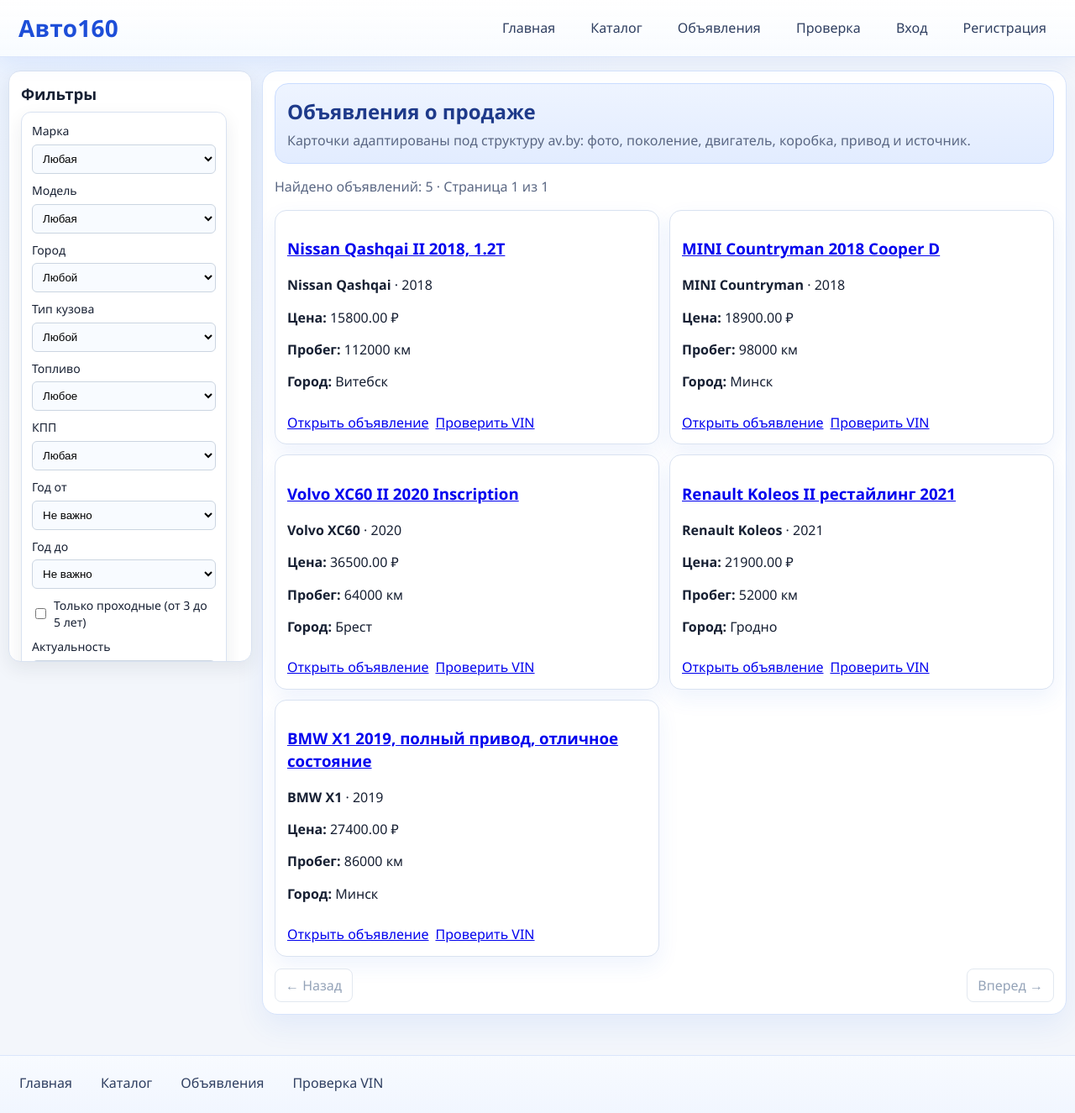
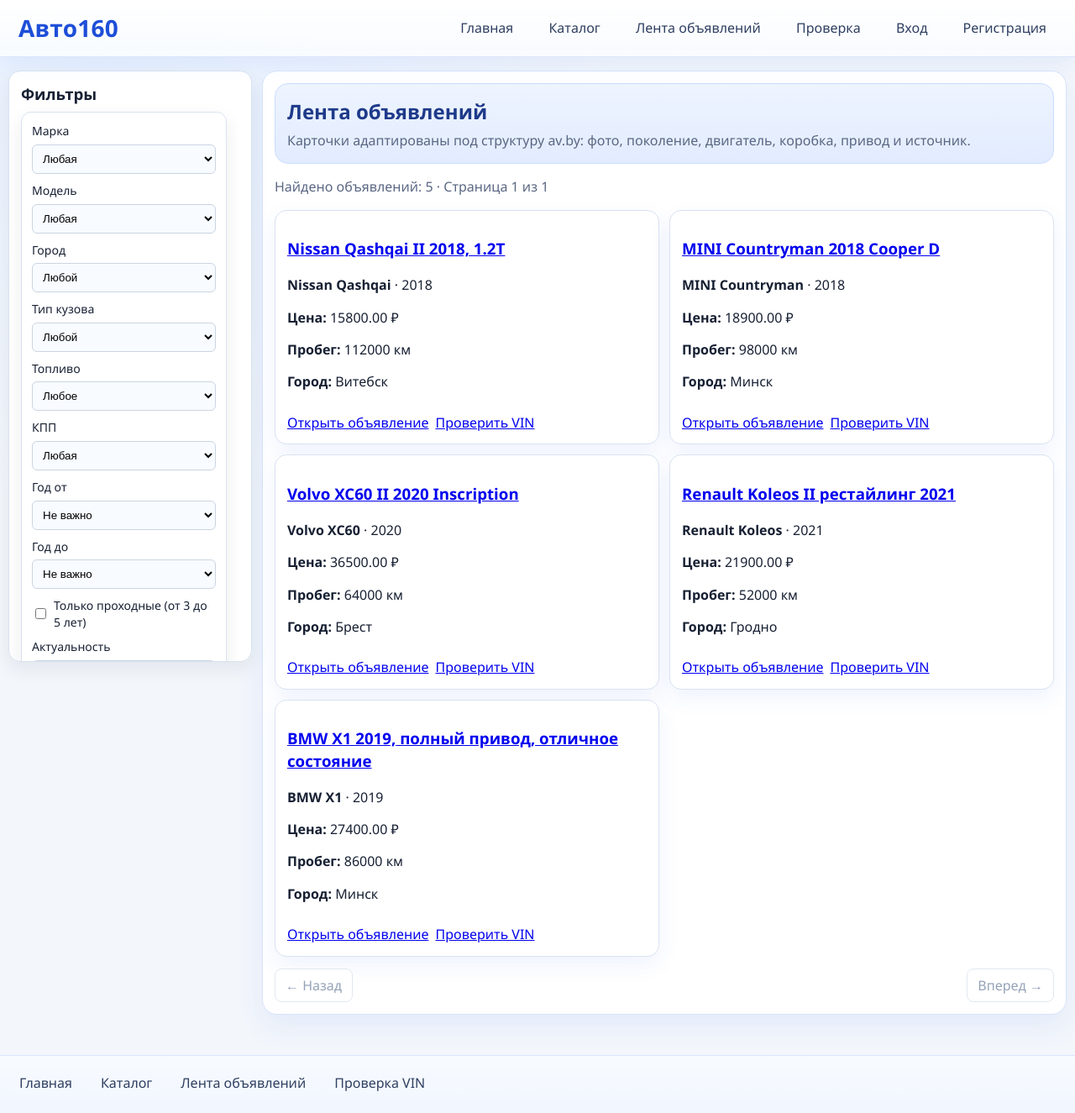
Before and after one commit to Barmatux/auto160, a FastAPI app: page /listings in a window 1280 px wide. Shown: the whole page at 84% size. Run offline with FastAPI, Linux system fonts and the light colour scheme.

Commit message:
Rename listings section to Lenta obyavleniy and simplify catalog cards.
Use the new feed label in nav and listings pages (#114) and remove year ranges and modification counts from model and generation catalog cards.

Co-authored-by: Cursor <cursoragent@cursor.com>

```diff
--- a/backend/app/templates/base.html
+++ b/backend/app/templates/base.html
@@ -12,7 +12,7 @@
       <nav>
         <a href="/">Главная</a>
         <a href="/catalog">Каталог</a>
-        <a href="/listings">Объявления</a>
+        <a href="/listings">Лента объявлений</a>
         <a href="/inspection">Проверка</a>
         {% if is_admin %}
           <a href="/create-listing">Подать объявление</a>
@@ -35,7 +35,7 @@
       <div class="site-footer-inner">
         <a href="/">Главная</a>
         <a href="/catalog">Каталог</a>
-        <a href="/listings">Объявления</a>
+        <a href="/listings">Лента объявлений</a>
         <a href="/inspection">Проверка VIN</a>
       </div>
     </footer>
--- a/backend/app/templates/catalog_generations.html
+++ b/backend/app/templates/catalog_generations.html
@@ -27,8 +27,6 @@
               <p><strong>{{ item.make }} {{ item.model }}</strong></p>
             {% endif %}
             <h3><a href="{{ item.mods_url }}">{{ item.generation }}</a></h3>
-            <p>Годы: {{ item.year_from or "?" }} - {{ item.year_to or "?" }}</p>
-            <p>Комплектаций: <strong>{{ item.count }}</strong></p>
             {% if item.listings_url %}
               <p><a href="{{ item.listings_url }}">Объявления по поколению</a></p>
             {% endif %}
--- a/backend/app/templates/catalog_models.html
+++ b/backend/app/templates/catalog_models.html
@@ -28,8 +28,6 @@
               <p>Марка: {{ item.make }}</p>
             {% endif %}
             <p>Поколений: {{ item.generation_count }}</p>
-            <p>Годы: {{ item.year_from or "?" }} - {{ item.year_to or "?" }}</p>
-            <p>Комплектаций: <strong>{{ item.count }}</strong></p>
             {% if item.listings_url %}
               <p><a href="{{ item.listings_url }}">Объявления {{ item.make }} {{ item.model }}</a></p>
             {% endif %}
@@ -46,8 +44,6 @@
                     {% endif %}
                     <div class="generation-mini-info">
                       <strong>{{ generation.generation }}</strong>
-                      <span>{{ generation.year_from or "?" }}-{{ generation.year_to or "?" }}</span>
-                      <span>{{ generation.count }} компл.</span>
                     </div>
                   </a>
                 {% endfor %}
--- a/backend/app/templates/catalog_modifications.html
+++ b/backend/app/templates/catalog_modifications.html
@@ -45,7 +45,7 @@
       </div>
 
       <aside class="offers-panel offers-panel-right">
-        <h2>Объявления</h2>
+        <h2>Лента объявлений</h2>
         {% if listings_all_url %}
           <p><a href="{{ listings_all_url }}">Все объявления по поколению →</a></p>
         {% endif %}
--- a/backend/app/templates/index.html
+++ b/backend/app/templates/index.html
@@ -22,9 +22,9 @@
     <span class="home-link">Перейти в каталог →</span>
   </a>
   <a class="card" href="/listings">
-    <h2>Доска объявлений</h2>
+    <h2>Лента объявлений</h2>
     <p>Объявления напрямую от продавцов. Быстрый доступ к цене, пробегу и истории владения.</p>
-    <span class="home-link">Открыть объявления →</span>
+    <span class="home-link">Открыть ленту →</span>
   </a>
   <a class="card" href="/inspection">
     <h2>Проверка авто</h2>
--- a/backend/app/templates/listings.html
+++ b/backend/app/templates/listings.html
@@ -1,12 +1,12 @@
 {% extends "base.html" %}
-{% block title %}Объявления - Auto160{% endblock %}
+{% block title %}Лента объявлений - Auto160{% endblock %}
 {% block content %}
 <div class="catalog-page">
   <div class="catalog-layout">
     {% include "partials/listings_filters_panel.html" %}
     <section class="catalog-main">
       <div class="catalog-main-head">
-        <h1>Объявления о продаже</h1>
+        <h1>Лента объявлений</h1>
         <p class="hint">Карточки адаптированы под структуру av.by: фото, поколение, двигатель, коробка, привод и источник.</p>
       </div>
 
```
